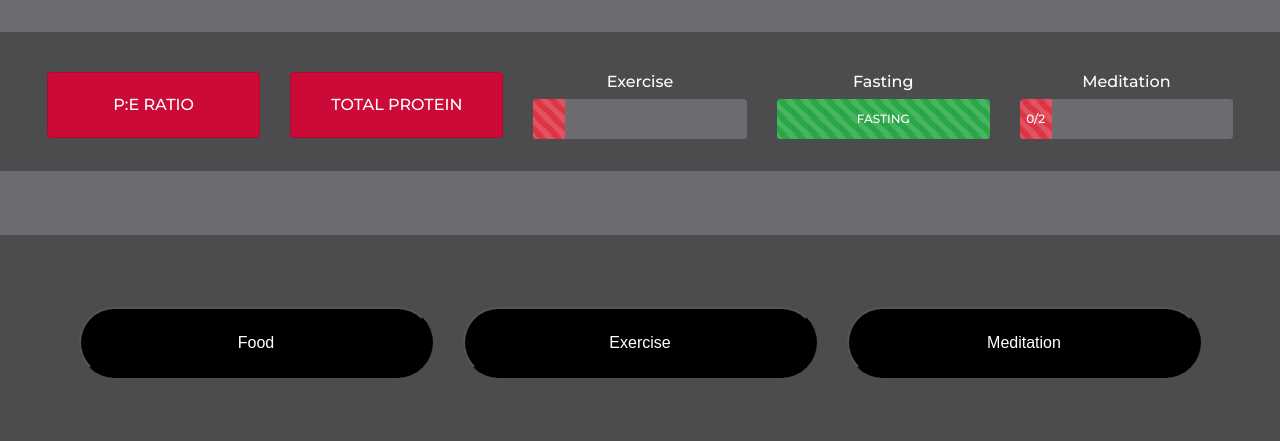
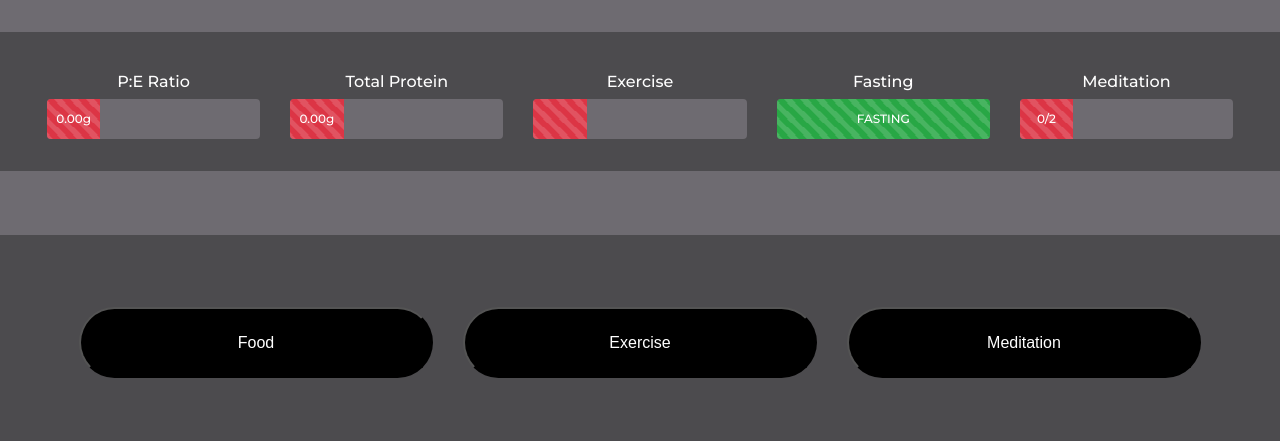
Before and after one commit to richardhanksjr/nutition-dashboard, a Django app: page / in a window 1280 px wide. Shown: the part 72-513 px from the top of the page. Run offline with Django 3.2, Linux system fonts and the light colour scheme; a user stored in the database is signed in; tables that the repository leaves empty hold one stand-in row (values such as "Sample post"); some libraries are stand-ins or nearby versions.

Commit message:
Updated index page to use meters instead of boxes.  Changed food log to go by quantity.

```diff
--- a/api/templates/api/snippets/exercise.html
+++ b/api/templates/api/snippets/exercise.html
@@ -1,18 +1,6 @@
 {% load static %}
 <div class="col-sm mt-2">
-    {#    {% if exercise_gold %}#}
-    {#        <div id="pe_ratio_parent" class="card glow" style="background-color:black;">#}
-    {#            <div class="card-body text-center">#}
-    {#                EXERCISE#}
-    {#            </div>#}
-    {#        </div>#}
-    {#    {% else %}#}
-    {#        <div id="pe_ratio_parent" class="card" style={{ exercise_color }}>#}
-    {#            <div class="card-body text-center">#}
-    {#                EXERCISE#}
-    {#            </div>#}
-    {#        </div>#}
-    {#    {% endif %}#}
+
     <h6 class="text-center">Exercise</h6>
     {% if exercise_gold %}
         <div class="progress" style="height: 40px; background-color: #6e6b71;">
--- a/api/templates/api/snippets/pe_ratio.html
+++ b/api/templates/api/snippets/pe_ratio.html
@@ -1,16 +1,51 @@
 {% load static %}
+{#<div class="col-sm mt-2">#}
+{#    {% if pe_ratio_gold %}#}
+{#        <div id="pe_ratio_parent" class="card glow" style={{ pe_ratio_color }}>#}
+{#            <div class="card-body text-center">#}
+{#                P:E RATIO MAX#}
+{#            </div>#}
+{#        </div>#}
+{#    {% else %}#}
+{#        <div id="pe_ratio_parent" class="card" style={{ pe_ratio_color }}>#}
+{#            <div class="card-body text-center">#}
+{#                P:E RATIO#}
+{#            </div>#}
+{#        </div>#}
+{#    {% endif %}#}
+{#</div>#}
+
+
 <div class="col-sm mt-2">
-    {% if pe_ratio_gold %}
-        <div id="pe_ratio_parent" class="card glow" style={{ pe_ratio_color }}>
-            <div class="card-body text-center">
-                P:E RATIO MAX
-            </div>
+
+<h6 class="text-center">P:E Ratio</h6>
+{% if pe_gold %}
+    <div class="progress" style="height: 40px; background-color: #6e6b71;">
+        <div class="progress-bar progress-bar-striped bg-success progress-bar-animated" role="progressbar"
+             style="width: {{ pe_width }}%; " aria-valuenow="4" aria-valuemin="0" aria-valuemax="5">
+            {{ pe_text|floatformat:2  }}
         </div>
-    {% else %}
-        <div id="pe_ratio_parent" class="card" style={{ pe_ratio_color }}>
-            <div class="card-body text-center">
-                P:E RATIO
-            </div>
+    </div>
+{% elif pe_green %}
+    <div class="progress" style="height: 40px; background-color: #6e6b71;">
+        <div class="progress-bar progress-bar-striped bg-success progress-bar-animated" role="progressbar"
+             style="width: {{ pe_width }}%; " aria-valuenow="4" aria-valuemin="0" aria-valuemax="5">
+            {{ pe_text|floatformat:2 }}
         </div>
-    {% endif %}
+    </div>
+{% elif pe_yellow %}
+    <div class="progress" style="height: 40px; background-color: #6e6b71;">
+        <div class="progress-bar progress-bar-striped bg-warning progress-bar-animated" role="progressbar"
+             style="width: {{ pe_width }}%; " aria-valuenow="4" aria-valuemin="0" aria-valuemax="5">
+            {{ pe_text|floatformat:2 }}
+        </div>
+    </div>
+{% elif pe_red %}
+    <div class="progress" style="height: 40px; background-color: #6e6b71;">
+        <div class="progress-bar progress-bar-striped bg-danger progress-bar-animated" role="progressbar"
+             style="width: {{ pe_width }}%; " aria-valuenow="4" aria-valuemin="0" aria-valuemax="5">
+            {{ pe_text|floatformat:2 }}g
+        </div>
+    </div>
+{% endif %}
 </div>
--- a/api/templates/api/snippets/protein_amount.html
+++ b/api/templates/api/snippets/protein_amount.html
@@ -1,18 +1,34 @@
-{%  load static %}
+{% load static %}
+<div class="col-sm mt-2">
+
+<h6 class="text-center">Total Protein</h6>
 {% if protein_gold %}
-<div class="col-sm mt-2">
-    <div id="pe_ratio_parent" class="card glow" style={{ total_protein_color }}>
-    <div class="card-body text-center">
-        TOTAL PROTEIN
+    <div class="progress" style="height: 40px; background-color: #6e6b71;">
+        <div class="progress-bar progress-bar-striped bg-success progress-bar-animated" role="progressbar"
+             style="width: {{ protein_width }}%; " aria-valuenow="4" aria-valuemin="0" aria-valuemax="5">
+            {{ protein_text|floatformat:2 }}g
+        </div>
     </div>
+{% elif protein_green %}
+    <div class="progress" style="height: 40px; background-color: #6e6b71;">
+        <div class="progress-bar progress-bar-striped bg-success progress-bar-animated" role="progressbar"
+             style="width: {{ protein_width }}%; " aria-valuenow="4" aria-valuemin="0" aria-valuemax="5">
+            {{ protein_text|floatformat:2 }}g
+        </div>
+    </div>
+{% elif protein_yellow %}
+    <div class="progress" style="height: 40px; background-color: #6e6b71;">
+        <div class="progress-bar progress-bar-striped bg-warning progress-bar-animated" role="progressbar"
+             style="width: {{ protein_width }}%; " aria-valuenow="4" aria-valuemin="0" aria-valuemax="5">
+            {{ protein_text|floatformat:2 }}g
+        </div>
+    </div>
+{% elif protein_red %}
+    <div class="progress" style="height: 40px; background-color: #6e6b71;">
+        <div class="progress-bar progress-bar-striped bg-danger progress-bar-animated" role="progressbar"
+             style="width: {{ protein_width }}%; " aria-valuenow="4" aria-valuemin="0" aria-valuemax="5">
+            {{ protein_text|floatformat:2 }}g
+        </div>
+    </div>
+{% endif %}
 </div>
-</div>
-{% else %}
-<div class="col-sm mt-2">
-    <div id="pe_ratio_parent" class="card" style={{ total_protein_color }}>
-    <div class="card-body text-center">
-        TOTAL PROTEIN
-    </div>
-</div>
-</div>
-{% endif %}
--- a/api/urls.py
+++ b/api/urls.py
@@ -16,5 +16,6 @@ urlpatterns = [
     path('delete_exercise', views.DeleteExercise.as_view(), name='delete_exercise'),
     path('add_meditation', views.AddMeditation.as_view(), name='add_meditation'),
     path('delete_meditation', views.DeleteMeditation.as_view(), name='delete_meditation'),
+    path('update_quantity', views.UpdateServingQuantity.as_view(), name='update_quantity'),
 
 ]
--- a/front_end/templates/front_end/snippets/food_modal.html
+++ b/front_end/templates/front_end/snippets/food_modal.html
@@ -45,17 +45,43 @@
                 {% endif %}
                 <hr>
 
-{#                Food log#}
                 <div id="nutrition_entries_for_day">
-                    <ul id="food-sroll">
+                    <ul class="list-group" id="food-sroll">
                         {% for entry in entries %}
+                            <li class="list-group-item">
+                                <div class="row mt-2 mb-2">
+                                    <div>{{ entry.description }}</div>
+                                </div>
+                                <div class="row">
+                                    <div class="col-4">
+
                                         <form method="post" action="{% url 'delete_entry' %}">
+                                            <div class="form-group">
                                                 {% csrf_token %}
-                                <li>{{ entry.description }}</li>
+                                                <input class="form-control" type="hidden" name="id"
+                                                       value="{{ entry.id }}">
+                                                <button class="btn btn-danger">Delete</button>
+                                            </div>
+                                        </form>
+                                    </div>
+
+                                    <div class="col">
+                                        <div class="row">
+                                            <form method="post" action="{% url 'update_quantity' %}">
+                                                <div class="form-group">
+                                                    {% csrf_token %}
+                                                    <input class="form-control col" name="num_servings" type="number" min=0
+                                                           value="{{ entry.num_servings }}">
                                                     <input type="hidden" name="id" value="{{ entry.id }}">
-                                <button class="btn btn-danger">Delete</button>
+                                                    <button class="btn btn-success col">Update Quantity</button>
+                                                </div>
+                                            </form>
+                                        </div>
+                                    </div>
+                                </div>
 
-                            </form>
+                            </li>
+
                         {% endfor %}
                     </ul>
                 </div>
--- a/front_end/views.py
+++ b/front_end/views.py
@@ -16,6 +16,7 @@ class Index(LoginRequiredMixin, TemplateView):
     template_name = 'front_end/index.html'
 
     def get_context_data(self, **kwargs):
+        RED_WIDTH = 25
         user = self.request.user
         today = localtime(timezone.now()).date()
         context = super().get_context_data(**kwargs)
@@ -24,37 +25,56 @@ class Index(LoginRequiredMixin, TemplateView):
         if nutrition_entries.count() < 1:
             context['pe_ratio'] = 0
             context['pe_ratio_color'] = RED
+            context['pe_red'] = True
+            context['pe_width'] = RED_WIDTH
             context['total_protein'] = 0
             context['total_protein_color'] = RED
         context['entries'] = nutrition_entries
-        total_protein_for_day = sum([entry.protein_grams for entry in nutrition_entries])
-        total_energy = sum([(entry.carb_grams - entry.fiber_grams) + entry.fat_grams for entry in nutrition_entries])
+        total_protein_for_day = sum([entry.protein_grams * entry.num_servings for entry in nutrition_entries])
+        total_energy = sum([((entry.carb_grams - entry.fiber_grams)  + entry.fat_grams) * entry.num_servings for entry in nutrition_entries])
         if total_energy:
             pe_ratio = total_protein_for_day / total_energy
         else:
             pe_ratio = total_protein_for_day
-        context['pe_ratio'] = pe_ratio
+        context['pe_text'] = pe_ratio
         if pe_ratio >= 2:
+            context['pe_gold'] = True
+            context['pe_width'] = 100
             context['pe_ratio_color'] = GOLD
             context['pe_ratio_gold'] = True
         elif pe_ratio >= 1.5:
             context['pe_ratio_color'] = GREEN
+            context['pe_green'] = True
+            context['pe_width'] = 100
         elif pe_ratio >= 1.0:
+            context['pe_yellow'] = True
+            context['pe_width'] = 50
             context['pe_ratio_color'] = YELLOW
         else:
+            context['pe_red'] = True
+            context['pd_width'] = RED_WIDTH
             context['pe_ratio_color'] = RED
-        print('pe_ratio is', pe_ratio)
-        context['total_protein'] = total_protein_for_day
+        # context['total_protein'] = total_protein_for_day
         user_ideal_weight = user.user_profile.ideal_body_weight
         if total_protein_for_day > (user_ideal_weight * 1.25):
             context['protein_gold'] = True
             context['total_protein_color'] = GOLD
+            context['protein_width'] = 100
         elif total_protein_for_day > user_ideal_weight:
             context['total_protein_color'] = GREEN
+            context['protein_green'] = True
+            context['protein_width'] = 100
+
         elif total_protein_for_day > user_ideal_weight * .66:
+            context['protein_yellow'] = True
+            context['protein_width'] = 50
             context['total_protein_color'] = YELLOW
         else:
+            context['protein_red'] = True
+            context['protein_width'] = RED_WIDTH
             context['total_protein_color'] = RED
+
+        context['protein_text'] = total_protein_for_day
 
         context['exercise_choices'] = Exercise.get_exercise_type_display(Exercise)
         hit_exercises = Exercise.objects.filter(user=self.request.user,
@@ -77,13 +97,13 @@ class Index(LoginRequiredMixin, TemplateView):
 
         elif low_intesity_exercises:
             context['exercise_color'] = YELLOW
-            context['exercise_yellow']= True
+            context['exercise_yellow'] = True
             context['exercise_width'] = 50
             context['exercise_text'] = "Activity"
         else:
             context['exercise_color'] = RED
             context['exercise_red'] = True
-            context['exercise_width'] = 15
+            context['exercise_width'] = RED_WIDTH
             # context['exercise_text'] = "Nothing..."
 
         context['hit_exercises'] = hit_exercises
@@ -116,7 +136,7 @@ class Index(LoginRequiredMixin, TemplateView):
                 context['fasting_green'] = True
                 context['fasting_text'] = 'OUTSIDE OF EATING WINDOW'
             else:
-                context['fasting_width'] = 15
+                context['fasting_width'] = RED_WIDTH
                 context['in_red'] = True
                 context['fasting_red'] = True
                 context['fasting_text'] = 'OUTSIDE OF EATING WINDOW'
@@ -138,7 +158,7 @@ class Index(LoginRequiredMixin, TemplateView):
             context['meditation_width'] = 50
         else:
             context['meditation_red'] = True
-            context['meditation_width'] = 15
+            context['meditation_width'] = RED_WIDTH
         context['meditation_text'] = f"{num_meditations}/2"
         context['meditations'] = meditations
 
```
Also changed, not shown: api/views.py (+21 -5 lines). Lines whose indentation alone changed are shown as unchanged.
